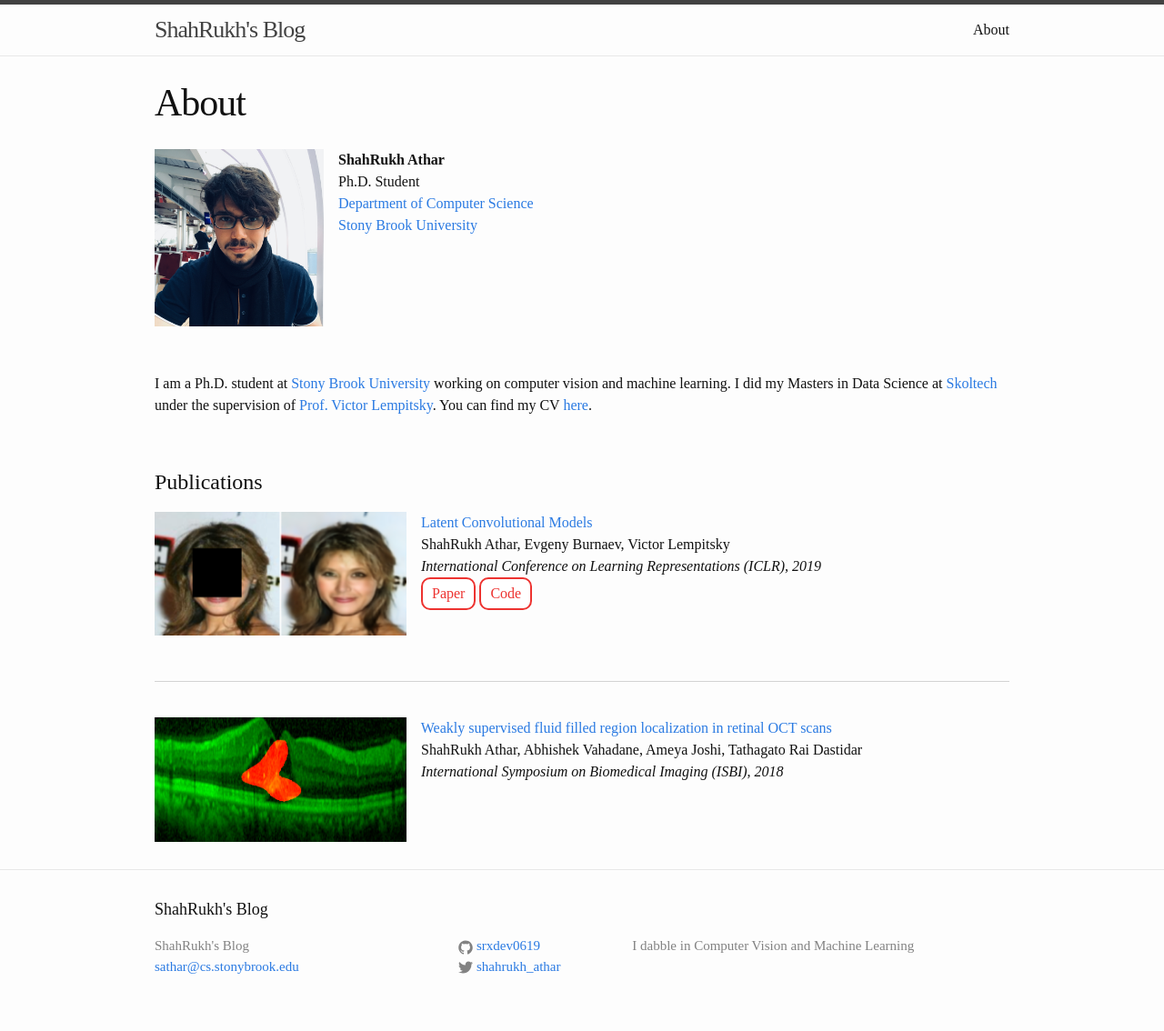
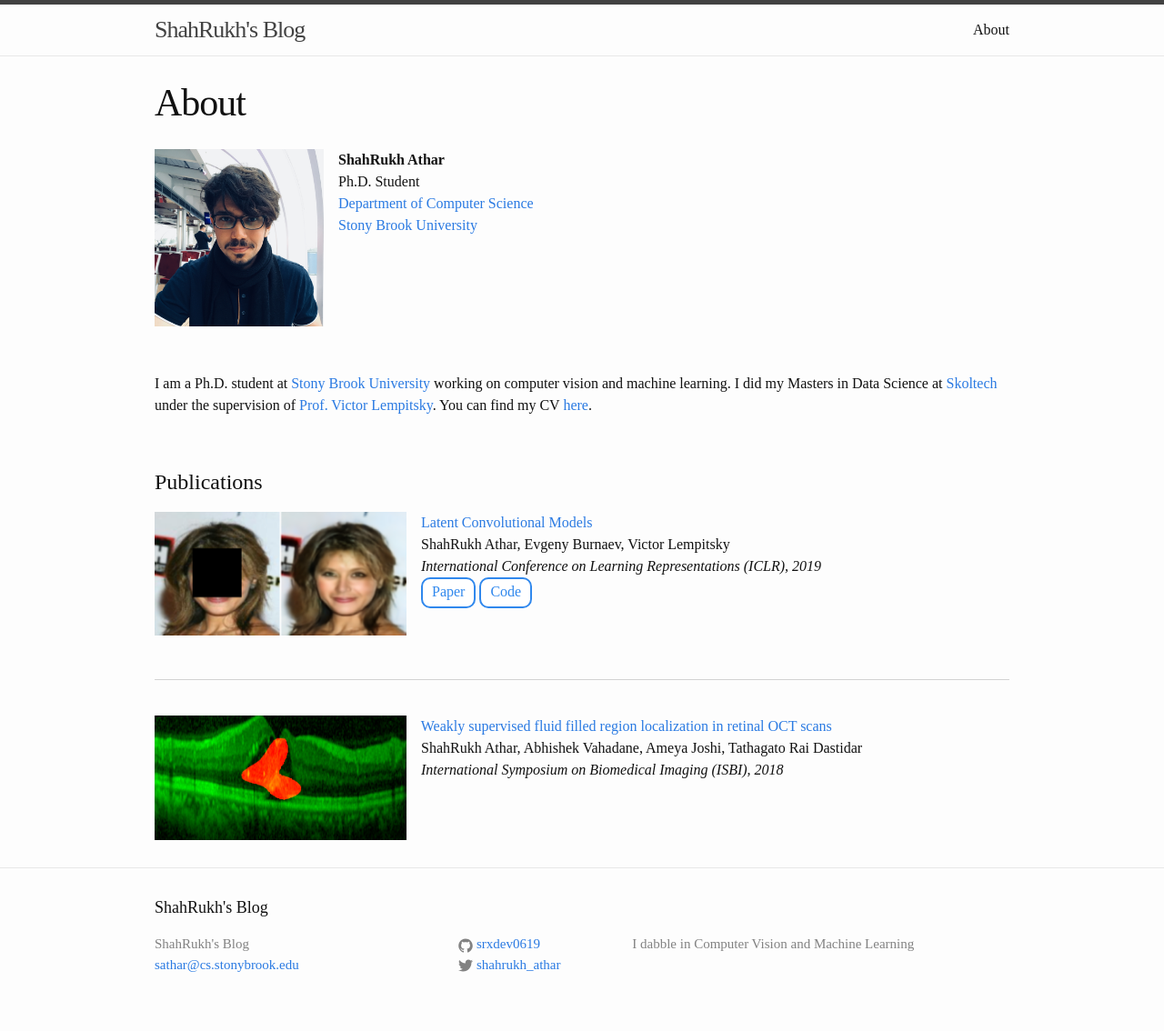
Before and after one commit to shahrukhathar/shahrukhathar.github.io, a Jekyll site: the page built from pages/about.md, in a window 1280 px wide. Shown: the whole page at 91% size. Built offline with Jekyll 4.4.1, drawn with Linux system fonts in a browser that asks for light colours; nearby versions of some CDN libraries; library files that are not in the unit come from our copies.

Commit message:
Updated Page

```diff
--- a/_sass/_base.scss
+++ b/_sass/_base.scss
@@ -206,10 +206,10 @@ pre {
 }
 
 .btn {
-    color: #ed3330 !important;
+    color: #3088ed !important;
     background: #ffff;
-    border: 2px solid #ed3330;
-    padding-top: 4px;
+    border: 2px solid #3088ed;
+    padding-top: 2px;
     padding-bottom: 8px;
     padding-left: 10px;
     padding-right: 10px;
@@ -219,12 +219,13 @@ pre {
     }
 
 .btn:hover {
-    background: #434343;
-    border-color: #434343 !important;
+    background: #3088ed;
+    border-color: #3088ed !important;
     color: #fff !important;
     letter-spacing: 1px;
     -webkit-box-shadow: 0px 5px 40px -10px rgba(0,0,0,0.57);
     -moz-box-shadow: 0px 5px 40px -10px rgba(0,0,0,0.57);
     box-shadow: 5px 40px -10px rgba(0,0,0,0.57);
     transition: all 0.4s ease 0s;
+    text-decoration: none;
     }
```
